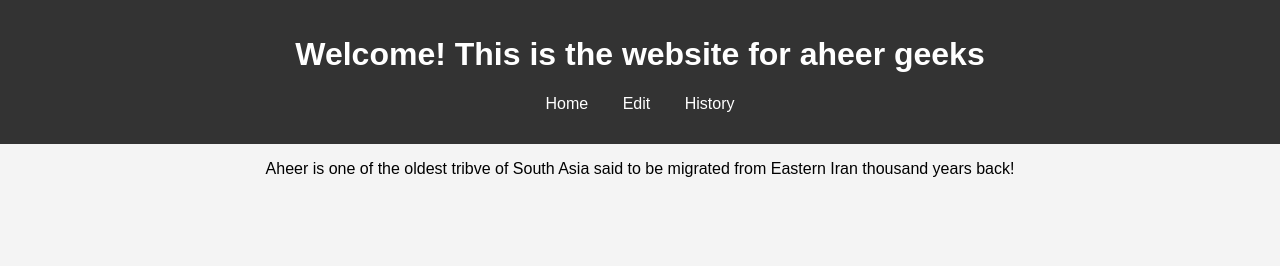
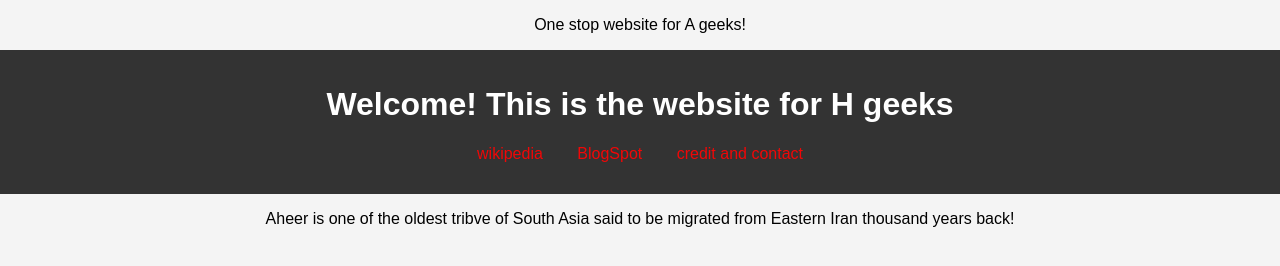
Before and after one commit to prime-ashta/Website-for-fun, a plain HTML site: page index.html in a window 1280 px wide. Drawn offline with Linux system fonts and the light colour scheme.

Commit message:
first_change

```diff
--- a/index.html
+++ b/index.html
@@ -4,7 +4,7 @@
 <head>
     <meta charset="UTF-8">
     <meta name="viewpoint" content="width=device-width, initial-scale=1.0">
-    <title>Aheer Universe</title>
+    <title>Universe</title>
     <link rel="stylesheet" href="style.css">
 
 </head>
@@ -12,13 +12,13 @@
 <body>
     <header>
         <h1>
-            Welcome! This is the website for aheer geeks
+            Welcome! This is the website for H geeks
         </h1>
         <nav>
             <ul>
-                <li><a href="#">Home</a></li>
-                <li><a href="#">Edit</a></li>
-                <li><a href="#">History</a></li>
+                <li><a href="https://en.wikipedia.org/wiki/Ahir" target="_blank">wikipedia</a></li>
+                <li><a href="blog.html">BlogSpot</a></li>
+                <li><a href="contact.html">credit and contact</a></li>
             </ul>
         </nav>
     </header>
--- a/script.js
+++ b/script.js
@@ -1,3 +1,3 @@
 document.addEventListener("DOMContentLoaded", function() {
-    alert("Welcome to my website!");
+    document.body.insertAdjacentHTML("afterbegin","<p>One stop website for A geeks!</p>");
 });
--- a/style.css
+++ b/style.css
@@ -23,6 +23,6 @@ nav ul li {
 }
 
 nav ul li a {
-    color: white;
+    color: rgb(240, 7, 7);
     text-decoration: none;
 }
```
Also changed, not shown: blog.html (added, +10 -0 lines), contact.html (added, +14 -0 lines).
